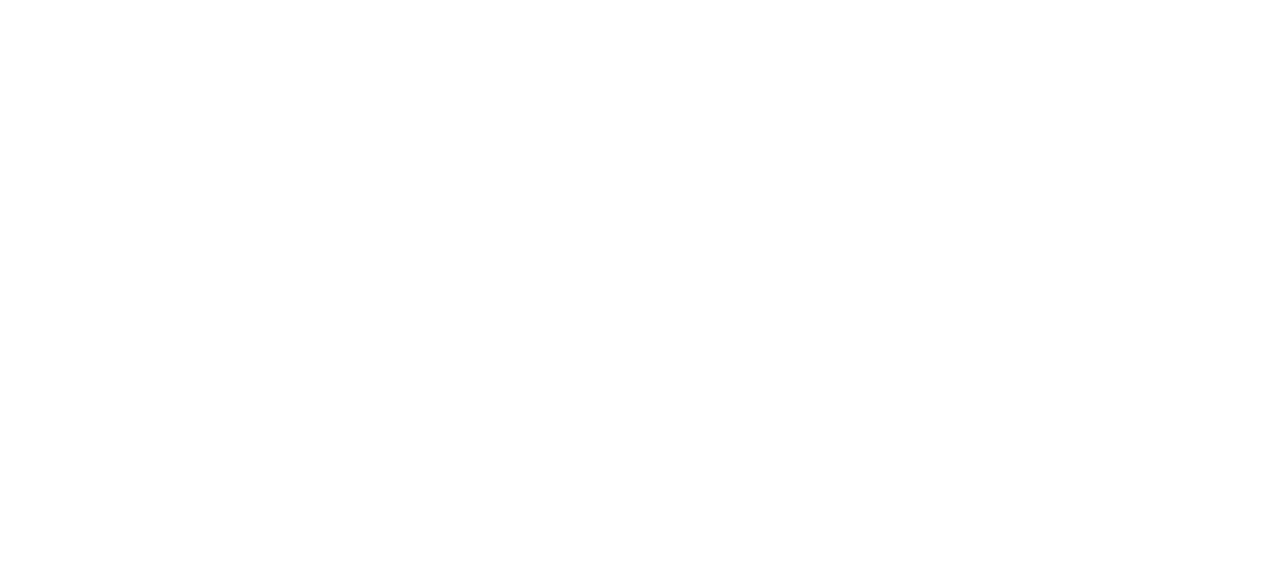
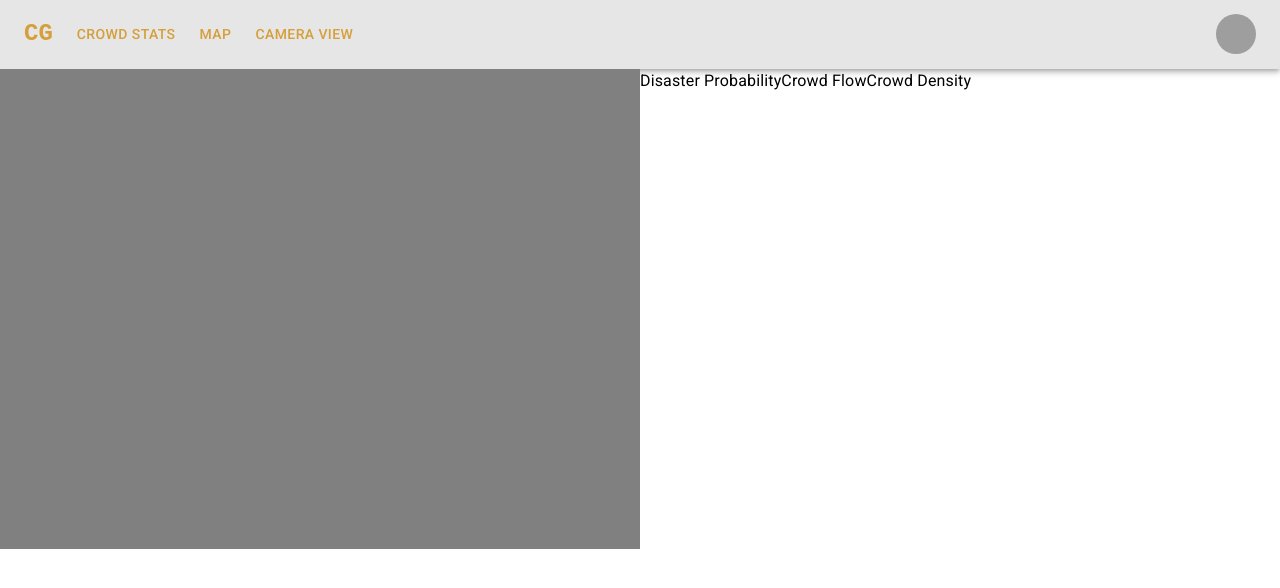
Before and after one commit to ayesha604/crowd-control, a React (Create React App) app: page /crowd-stats in a window 1280 px wide. Before the commit this address had no page. Shown: the top 588 px of the page. Built offline with nearby package versions, Linux system fonts and the light colour scheme; grey boxes are pictures that could not be loaded.

Commit message:
crowd stats

```diff
--- a/src/App.js
+++ b/src/App.js
@@ -7,15 +7,15 @@ import './App.css';
 import Navbar from './Navbar';
 import { BrowserRouter as Router, Route, Routes } from 'react-router-dom';
 import LandingPage from './LandingPage';
-import VideoDisplay from './VideoDisplay';
+import CrowdStats from './CrowdStats';
 
 export default function App() {
   return (
     <Router>
-      {/* <Navbar /> */}
+      <Navbar />
       <Routes>
         <Route path="/" element={<LandingPage />} />
-        <Route path="/video-display" element={<VideoDisplay />} />
+        <Route path="/crowd-stats" element={<CrowdStats />} />
       </Routes>
     </Router>
   );
--- /dev/null
+++ b/src/CrowdStats.js
@@ -0,0 +1,22 @@
+import { Box, Stack, Typography } from "@mui/material"
+
+export default function CrowdStats() {
+    return (
+        <Stack direction="row">
+            <Box
+                bgcolor="grey"
+                height={"60vh"}
+                width={"50vw"}>
+            </Box>
+            <Typography>
+                Disaster Probability
+            </Typography>
+            <Typography>
+                Crowd Flow
+            </Typography>
+            <Typography>
+                Crowd Density
+            </Typography>
+        </Stack>
+    );
+}
--- a/src/LandingPage.js
+++ b/src/LandingPage.js
@@ -10,7 +10,7 @@ function VideoUploadIcons({onClick}) {
         const file = event.target.files[0];
         if (file) {
             console.log("File selected: ", file);
-            // sending file to backend would happen here
+            // sending video to backend would happen here
         }
     };
 
@@ -63,7 +63,7 @@ function VideoUploadIcons({onClick}) {
 
     return (
       <Box className="App" sx={{minHeight: '100vh', display: 'flex', flexDirection: 'column'}}>
-        <Navbar sx = {{display: 'flex'}}/>
+        {/* <Navbar sx = {{display: 'flex'}}/> */}
         <Box sx={{
             display: 'flex',
             flexDirection: 'column',
--- a/src/Navbar.js
+++ b/src/Navbar.js
@@ -15,7 +15,7 @@ import AdbIcon from '@mui/icons-material/Adb';
 
 import { Link } from 'react-router-dom';
 
-const pages = ['Map', 'Crowd Stats', 'Camera View'];
+const pages = ['Crowd Stats', 'Map', 'Camera View'];
 const settings = ['Profile', 'Account', 'Dashboard', 'Logout'];
 
 function ResponsiveAppBar() {
--- a/src/VideoDisplay.js
+++ /dev/null
@@ -1,16 +0,0 @@
-import { Box, Stack, Typography } from "@mui/material"
-
-export default function VideoDisplay() {
-    return (
-        <Stack direction="row">
-            <Box
-                bgcolor="white"
-                height={"60vh"}
-                width={"60vw"}>
-            </Box>
-            <Typography>
-                Crowd Safety
-            </Typography>
-        </Stack>
-    );
-}
```
